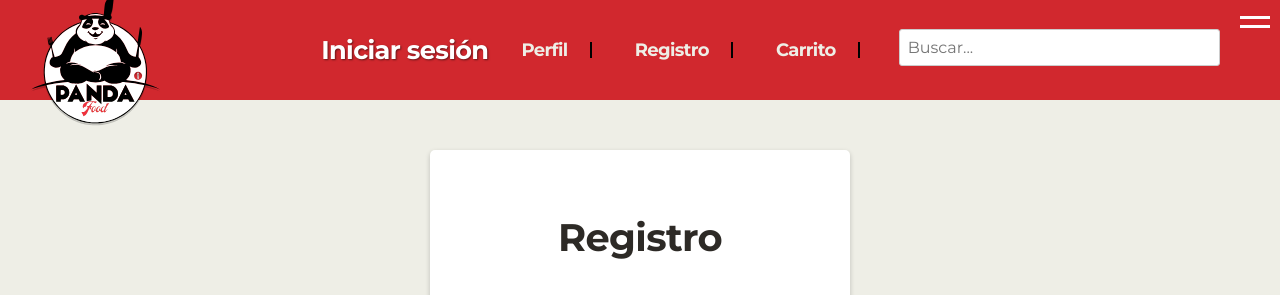
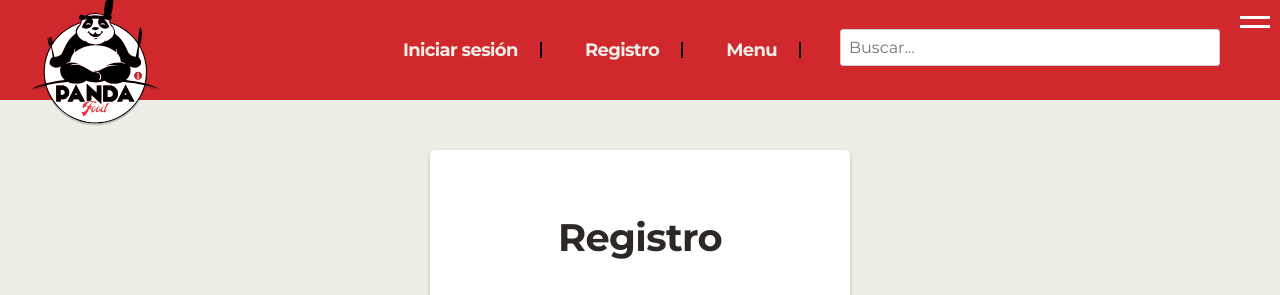
Before and after one commit to fernandojbcba/grupo_1_PandaFood, a Node server app: page /registro in a window 1280 px wide. Shown: the top 295 px of the page. Run offline with Node 20, Linux system fonts and the light colour scheme; some libraries are stand-ins or nearby versions; some web fonts are replaced.

Commit message:
fix header y algunas vistas

```diff
--- a/public/css/header.css
+++ b/public/css/header.css
@@ -122,7 +122,9 @@ background: #000;
 .search {
   margin-right: 40px;
 }
-
+.user-info p{
+  font-size: 1.2rem;
+ }
 
 @media screen and (max-width: 768px) {
   .header {
@@ -169,23 +171,7 @@ background: #000;
     text-decoration: none;
     line-height: 1.5;
   }
-
+ .user-info p{
+  font-size: 10px;
+ }
 }
-
-
-.user-info a
- {
-  color: #fff;
-  font-weight: 700;
-  text-decoration: none;
-  margin-right: 10px;
-  text-shadow: 1px 1px 2px rgba(0, 0, 0, 0.5);
-  transition: color 0.3s ease;
-
-
-}
-
-
-.user-info a:hover {
-  color: #1f1404;
-}
--- a/src/controllers/indexController.js
+++ b/src/controllers/indexController.js
@@ -17,11 +17,19 @@ const productController = {
   },
   home : async (req, res) => {
     try {
-      const products = await Product.findAll({ where: { deletedAt:null } });
+      const products = await Product.findAll({ where: { deletedAt: null },
+        include: [
+          {
+            model: Category,
+            as: 'category',
+            attributes: ['name']
+          }
+        ]});
+
       const productDataValues = products.map(product => product.dataValues);
 
       const user = req.session.user;
-      console.log(user)
+
       res.render('home', { menu: productDataValues, user });
     } catch (error) {
       console.error('Error fetching menu:', error);
@@ -31,7 +39,15 @@ const productController = {
   listProducts:
   async (req, res) => {
     try {
-      const products = await Product.findAll({ where: { deletedAt:null } });
+      const products = await Product.findAll({ where: { deletedAt: null },
+        include: [
+          {
+            model: Category,
+            as: 'category',
+            attributes: ['name']
+          }
+        ]});
+
       const productDataValues = products.map(product => product.dataValues);
 
       const user = req.session.user;
@@ -46,7 +62,13 @@ const productController = {
     const productId = req.params.id;
 
     try {
-      const menuEncontrado = await Product.findByPk(productId);
+      const menuEncontrado = await Product.findByPk(productId, {include: [
+        {
+          model: Category,
+          as: 'category',
+          attributes: ['name']
+        }
+      ]});
 
       if (!menuEncontrado) {
         return res.status(404).json({ message: 'Product not found' });
@@ -84,7 +106,13 @@ edit : async (req, res) => {
     const productId = req.params.id;
 
     try {
-      const products  = await Product.findByPk(productId);
+      const products  = await Product.findByPk(productId,{include: [
+        {
+          model: Category,
+          as: 'category',
+          attributes: ['name']
+        }
+      ]});
 
 
       if (!products ) {
--- a/src/views/partials/header.ejs
+++ b/src/views/partials/header.ejs
@@ -4,30 +4,29 @@
   </div>
   <div class="user-info">
     <% if (user ) { %>
-      <span>Bienvenido, <%= user.firstName %>
-          <%= user.lastName %>
-            <%= user.role_id %></span>
-      <a href="/users/logout">Cerrar sesión</a>
-      <% }else { %>
-        <a href="/login">Iniciar sesión</a>
-        <% } %>
+    <p>Bienvenido, <%= user.firstName %> <%= user.lastName %> <% } %> </p>
   </div>
-  <input type="checkbox" class="menu-m" id="menu-m">
+  <input type="checkbox" class="menu-m" id="menu-m" />
   <label for="menu-m" class="menu-icon"></label>
   <div class="header_nav">
     <nav class="menu">
       <ul>
-        <li><a href="/login">Perfil</a></li>
+        <% if (user ) { %>
+        <li><a href="/users/logout">Cerrar sesión</a></li>
+        <% } %>
+        <% if (!user) { %>
+        <li><a href="/login">Iniciar sesión</a></li>
         <li><a href="/registro">Registro</a></li>
-        <li><a href="/carrito">Carrito</a></li>
+
+        <% } %>
+        <li><a href="/">Menu</a></li>
+        <% if (user ) { %>
+          <li><a href="/carrito">Carrito</a></li>
+          <% } %>
+
         <% if (user && (user.role_id === 1)) { %>
-          <li><a href="/admin/listProducts">Adm Menus</a></li>
+        <li><a href="/admin/listProducts">Adm Menus</a></li>
         <% } %>
-
-
-
-
-
       </ul>
     </nav>
   </div>
```
Also changed, not shown: public/img/productos/menu-predeterminado.jpg (added).
